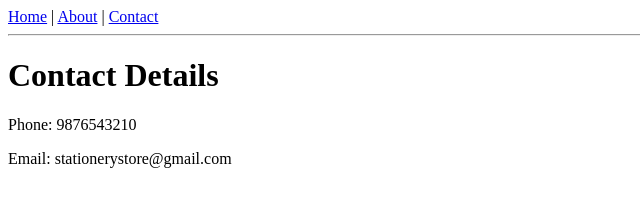
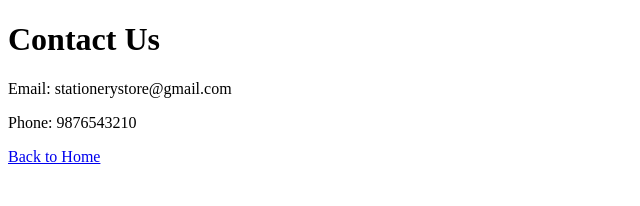
Before and after one commit to SSShetty2005/stationery-website, a plain HTML site: page contact.html in a window 1280 px wide. Shown: the whole page, without its empty margins (0-640 px from the left). Drawn offline with Linux system fonts and the light colour scheme.

Commit message:
Update contact.html

```diff
--- a/contact.html
+++ b/contact.html
@@ -2,15 +2,16 @@
 <html>
 <head>
     <title>Contact</title>
+    <link rel="stylesheet" href="style.css">
 </head>
 <body>
-    <a href="index.html">Home</a> |
-    <a href="about.html">About</a> |
-    <a href="contact.html">Contact</a>
-<hr>
 
-    <h1>Contact Details</h1>
-    <p>Phone: 9876543210</p>
-    <p>Email: stationerystore@gmail.com</p>
+<h1>Contact Us</h1>
+
+<p>Email: stationerystore@gmail.com</p>
+<p>Phone: 9876543210</p>
+
+<a href="index.html">Back to Home</a>
+
 </body>
 </html>
```
